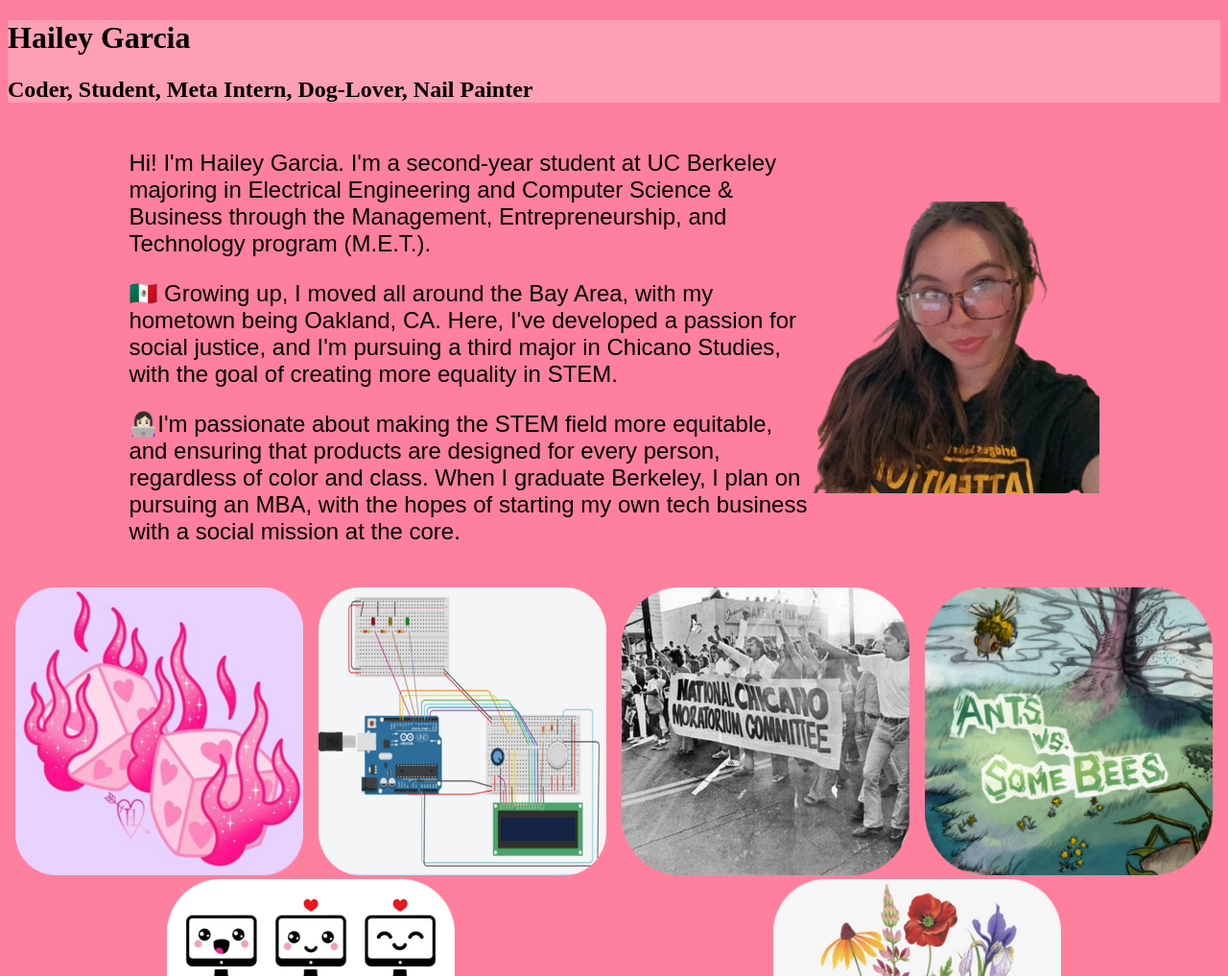
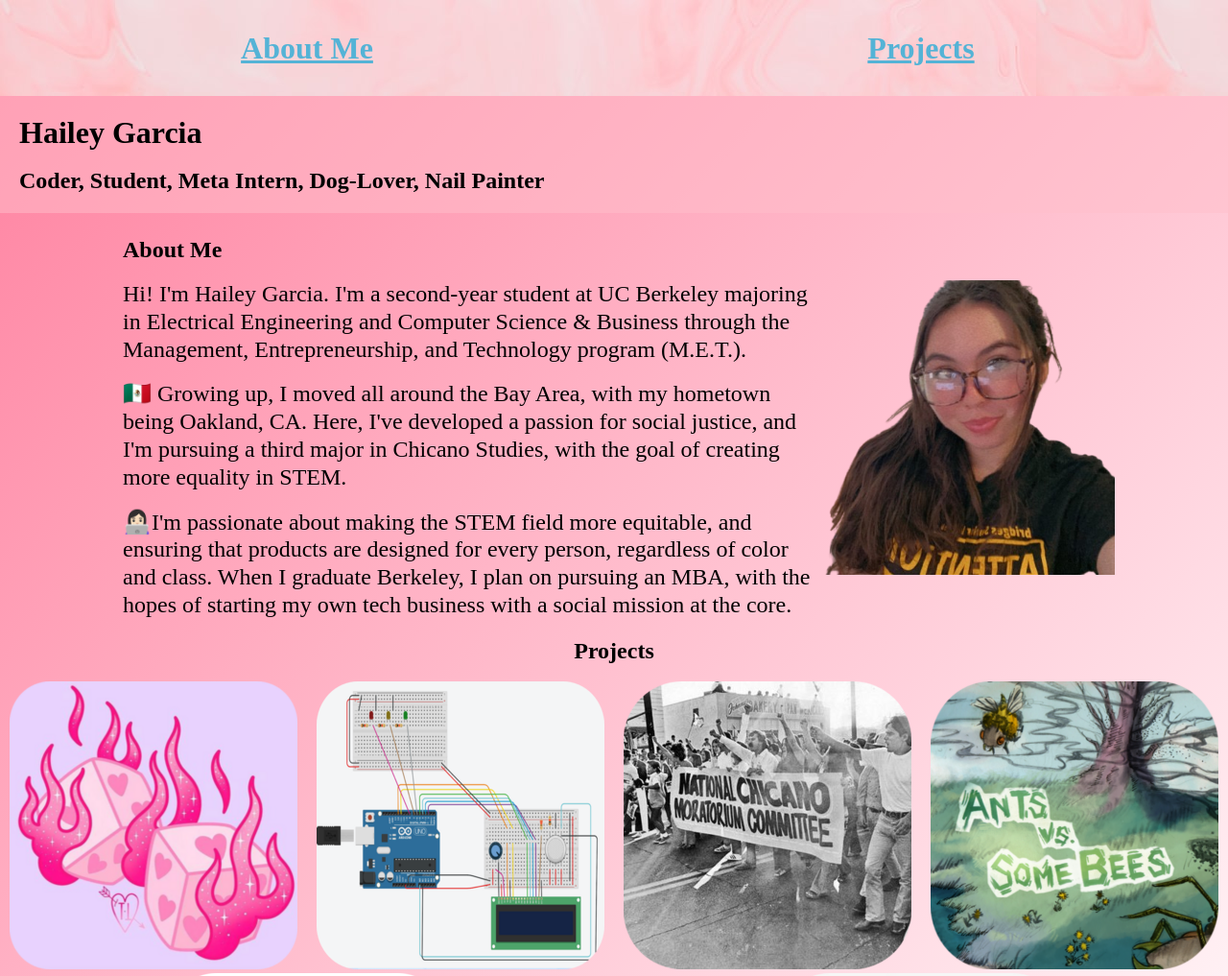
Before and after one commit to KareemDaCosta/MU_lab1, a plain HTML site: page index.html in a window 1280 px wide. Shown: the top 1017 px of the page at 96% size. Drawn offline with Linux system fonts and the light colour scheme.

Commit message:
Finished website

```diff
--- a/index.html
+++ b/index.html
@@ -8,27 +8,40 @@
     <title>Hailey's Personal Website</title>
 </head>
 <body>
+
     <script src="./script.js"></script>
 
+    <div id="nav">
+        <h1><a href="#bio">About Me</a></h1>
+        <h1><a href ="#myProjects">Projects</a></h1>
+    </div>
+
     <div id="aboutMe">
-        <h1>Hailey Garcia</h1>
+        <h1>Hailey Garcia</h1> <br>
         <h2>Coder, Student, Meta Intern, Dog-Lover, Nail Painter</h2>
     </div>
 
     <div id="bio">
         <div>
+            <h2>About Me</h2>
+            <br>
             <p>
             Hi! I'm Hailey Garcia. I'm a second-year student at UC Berkeley majoring in Electrical Engineering and Computer Science & Business through the Management, Entrepreneurship, and Technology program (M.E.T.).
             </p>
+            <br>
             <p>
             🇲🇽 Growing up, I moved all around the Bay Area, with my hometown being Oakland, CA. Here, I've developed a passion for social justice, and I'm pursuing a third major in Chicano Studies, with the goal of creating more equality in STEM.
             </p>
+            <br>
             <p>
             👩🏻‍💻I'm passionate about making the STEM field more equitable, and ensuring that products are designed for every person, regardless of color and class. When I graduate Berkeley, I plan on pursuing an MBA, with the hopes of starting my own tech business with a social mission at the core.
             </p>
         </div>
         <img src="./Hailey.png" alt="Picture of me!">
     </div>
+    <div id="myProjects">
+        <h2>Projects</h2>
+        <br>
         <div id="projects">
             <div class="photo">
                 <img src="./p1.png" alt="Hog">
@@ -85,5 +98,6 @@
                 </div>
             </div>
         </div>
+    </div>
 </body>
 </html>
--- a/style.css
+++ b/style.css
@@ -1,10 +1,32 @@
 :root {
-    background-color: #FF7F9E
+    background-image: linear-gradient(to bottom right, #FF7F9E, white);
+}
+
+* {
+    margin: 0;
+    padding: 0;
+    border-width: 0;
+    font-family: Playfair Display;
 }
 
 #aboutMe {
     background-color: rgba(255, 192, 203, .5);
     margin: 0px 0px 25px;
+    padding: 120px 20px 20px;
+}
+
+#nav {
+    position: fixed;
+    margin: 0px;
+    height: 100px;
+    width: 100%;
+    background-image: url(nav-background.jpeg);
+    display: grid;
+    grid-template-columns: 50% 50%;
+    align-content: center;
+    justify-content: center;
+    justify-items: center;
+
 }
 
 #bio {
@@ -15,14 +37,16 @@
     padding-right: 10%;
     justify-items: center;
     justify-content: space-around;
+    grid-gap: 10px;
+    justify-items: center;
 }
 
 #bio p {
-    font-family: sans-serif;
     font-size: 18pt;
     min-width: 200px;
     max-width: 1000px;
     text-align: left;
+    line-height: 1.2;
 
 }
 
@@ -32,8 +56,12 @@
     align-self: center;
 }
 
+#myProjects {
+    margin-top: 20px;
+    text-align: center;
+}
+
 #projects {
-    margin-top: 20px;
     display: flex;
     flex-wrap: wrap;
     justify-content: space-around;
@@ -59,6 +87,10 @@
     text-align: center;
 }
 
+.photoText h5 {
+    margin-top: 20px;
+}
+
 .photo:hover .photoText {
     visibility: visible;
     opacity: 1;
@@ -67,3 +99,15 @@
   h5 {
     font-size: 20px;
   }
+
+  a {
+    box-shadow: inset 0 0 0 0 #54b3d6;
+    color: #54b3d6;
+    margin: 0 -.25rem;
+    padding: 0 .25rem;
+    transition: color .3s ease-in-out, box-shadow .3s ease-in-out;
+  }
+  a:hover {
+    box-shadow: inset 150px 0 0 0 #54b3d6;
+    color: white;
+  }
```
Also changed, not shown: nav-background.jpeg (added), 1 other file. Lines whose indentation alone changed are shown as unchanged.
